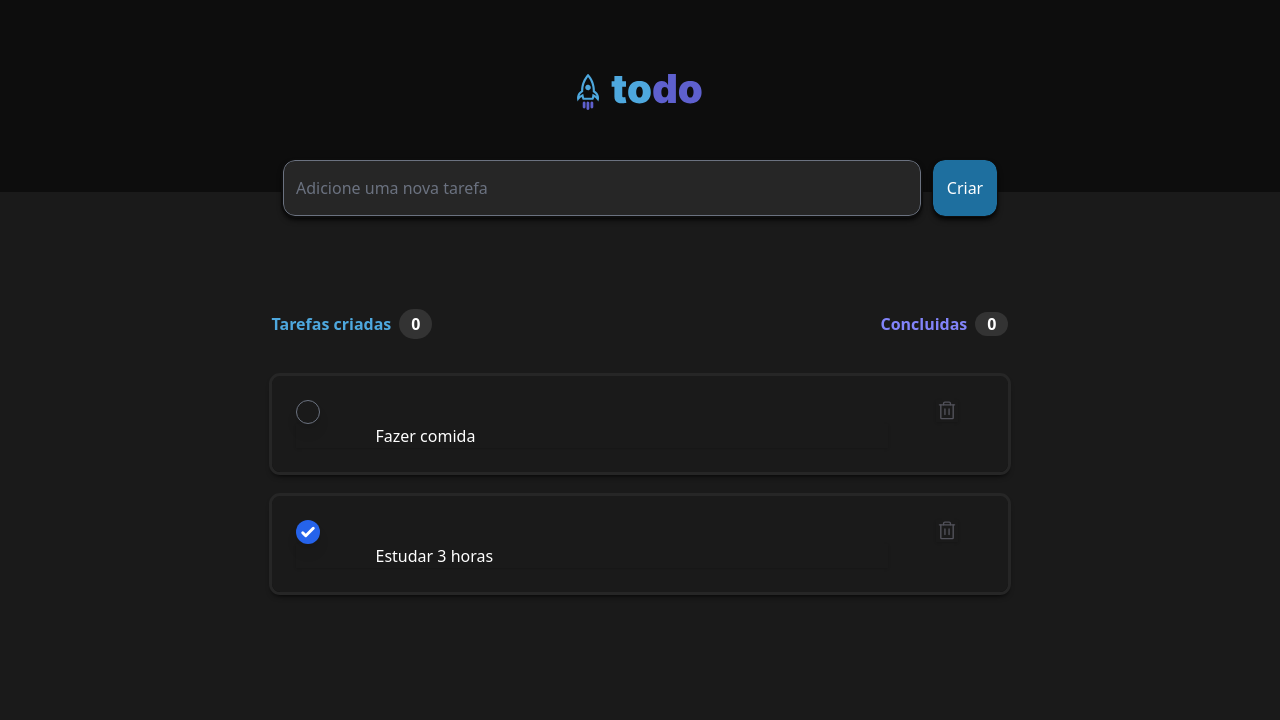
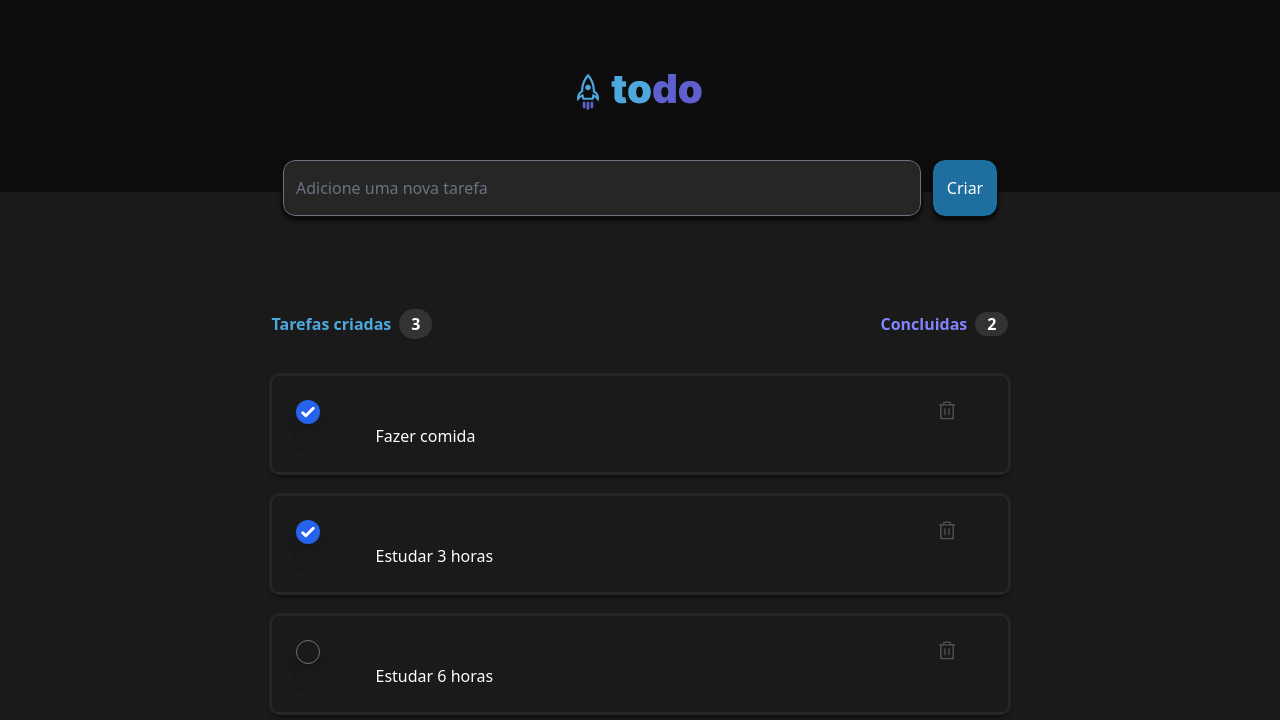
Before and after one commit to frohlich71/toDoList, a React (Vite) app: page / in a window 1280 px wide. Shown: the top 720 px of the page. Built offline with nearby package versions, Linux system fonts and the light colour scheme; the HTML template or start-up script is replaced by a standard one.

Commit message:
contador de tasks

```diff
--- a/src/App.tsx
+++ b/src/App.tsx
@@ -7,12 +7,10 @@ import { FormEvent, useState } from "react"
 
 export function App () {
 
-
-
   const [tasks, setTasks] = useState([
     {
       id: 1,
-      status: false,
+      status: true,
       content: 'Fazer comida'
 
     },
@@ -20,6 +18,11 @@ export function App () {
       id: 2,
       content: 'Estudar 3 horas',
       status: true
+    },
+    {
+      id: 3,
+      content: 'Estudar 6 horas',
+      status: false
     }
   ])
 
@@ -28,9 +31,31 @@ export function App () {
     const taskInput = document.getElementsByName('content')
     const taskContent = (taskInput[0] as HTMLInputElement).value
 
-    console.log(tasks)
     setTasks([...tasks,{ id: tasks.length + 1, content: taskContent, status:false }])
   }
+
+  function checkDoneTasks(task:{id:number, content:string, status:boolean}) {
+    return task.status == true
+  }
+
+  let checkedTasks = tasks.filter(checkDoneTasks)
+
+  const [doneTasksCount, setDoneTasksCount] = useState(checkedTasks.length)
+
+
+  function handleTasksStatus(id: number) {
+    const tempTasks = [...tasks]
+    tempTasks[id - 1].status = !tempTasks[id - 1].status
+
+    setTasks(tempTasks)
+
+    if(tasks[id -1].status === true) {
+      setDoneTasksCount(doneTasksCount + 1)
+    } else if(tasks[id -1].status === false) {
+      setDoneTasksCount(doneTasksCount - 1)
+    }
+  }
+
 
   return (
     <div className="relative">
@@ -50,17 +75,17 @@ export function App () {
           <div className="mr-[28rem] text-[#4EA8DE] font-bold">
             Tarefas criadas
             <span className="bg-[#333333] text-white rounded-full p-1 pl-3 pr-3 ml-2">
-              0
+              {tasks.length}
             </span>
           </div>
           <div className="text-[#8284FA] justify-end flex font-bold">
             Concluidas
             <span className="bg-[#333333] text-white rounded-full  pl-3 pr-3 ml-2">
-              0
+              {doneTasksCount}
             </span>
           </div>
         </header>
-       <TaskList taskList={tasks}/>
+       <TaskList taskList={tasks} handleTasksStatus={handleTasksStatus}/>
       </article>
       </main>
     </div>
--- a/src/components/Task.tsx
+++ b/src/components/Task.tsx
@@ -1,16 +1,23 @@
 import {Trash} from 'phosphor-react'
+import { useState } from 'react';
 
 interface TaskProps {
   id?: number;
+  content: string;
   status: boolean;
-  content: string;
+  taskList: {
+    id: number;
+    content: string;
+    status: boolean;
+  }[];
+  handleTasksStatus: (id:number) => void
+
 }
 
-export function Task ({status, content}: TaskProps) {
-
+export function Task ({id, status, content, taskList, handleTasksStatus}: TaskProps) {
   return (
-    <div className='pt-6 flex w-[46rem] h-24 outline outline-[#262626] shadow-md shadow-black rounded-lg pl-6 text-ellipsis overflow-scroll mb-6'>
-      <input name='taskStatus' type="checkbox" className="rounded-full bg-transparent w-6 h-6 absolute shadow-lg" defaultChecked={status}/>
+    <div id={`task_${id}`} className='pt-6 flex w-[46rem] h-24 outline outline-[#262626] shadow-md shadow-black rounded-lg pl-6 text-ellipsis overflow-scroll mb-6'>
+      <input name='TaskCheckbox' type="checkbox" onClick={() => handleTasksStatus(id!)} className="rounded-full bg-transparent w-6 h-6 absolute shadow-lg" defaultChecked={status}/>
       <div className='w-[37rem] content-center'>
       <div className="text-white pl-20 text-left font-normal shadow">{content}</div>
       </div>
--- a/src/components/TaskList.tsx
+++ b/src/components/TaskList.tsx
@@ -8,18 +8,22 @@ interface TaskListProps {
     content: string;
     status: boolean;
   }[];
+  handleTasksStatus: (id:number) => void
 }
 
 
-export function TaskList ({taskList}:TaskListProps) {
+export function TaskList ({taskList, handleTasksStatus}:TaskListProps) {
   return(
     <div>
       {taskList.map(task => {
         return (
           <Task
             key={task.id}
+            id={task.id}
+            status={task.status}
             content ={task.content}
-            status = {task.status}
+            taskList={taskList}
+            handleTasksStatus={handleTasksStatus}
           />
         )
       })}
```
